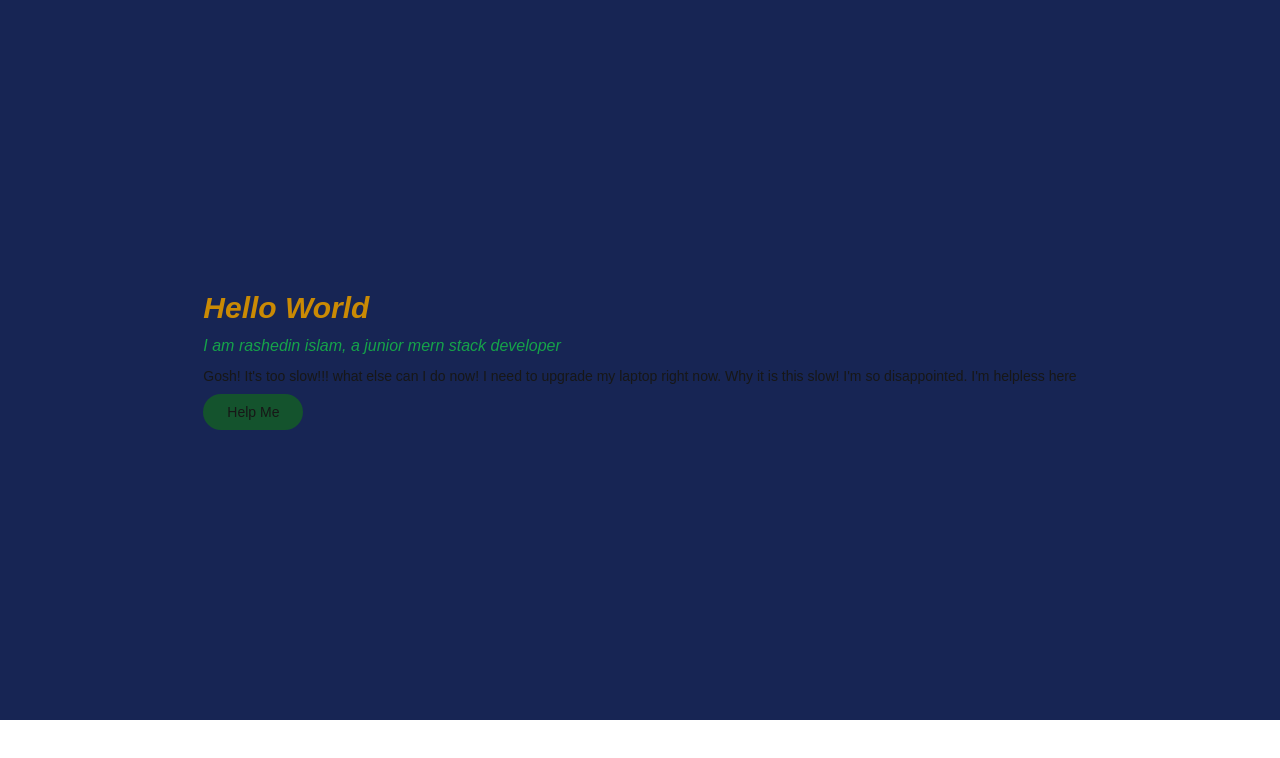
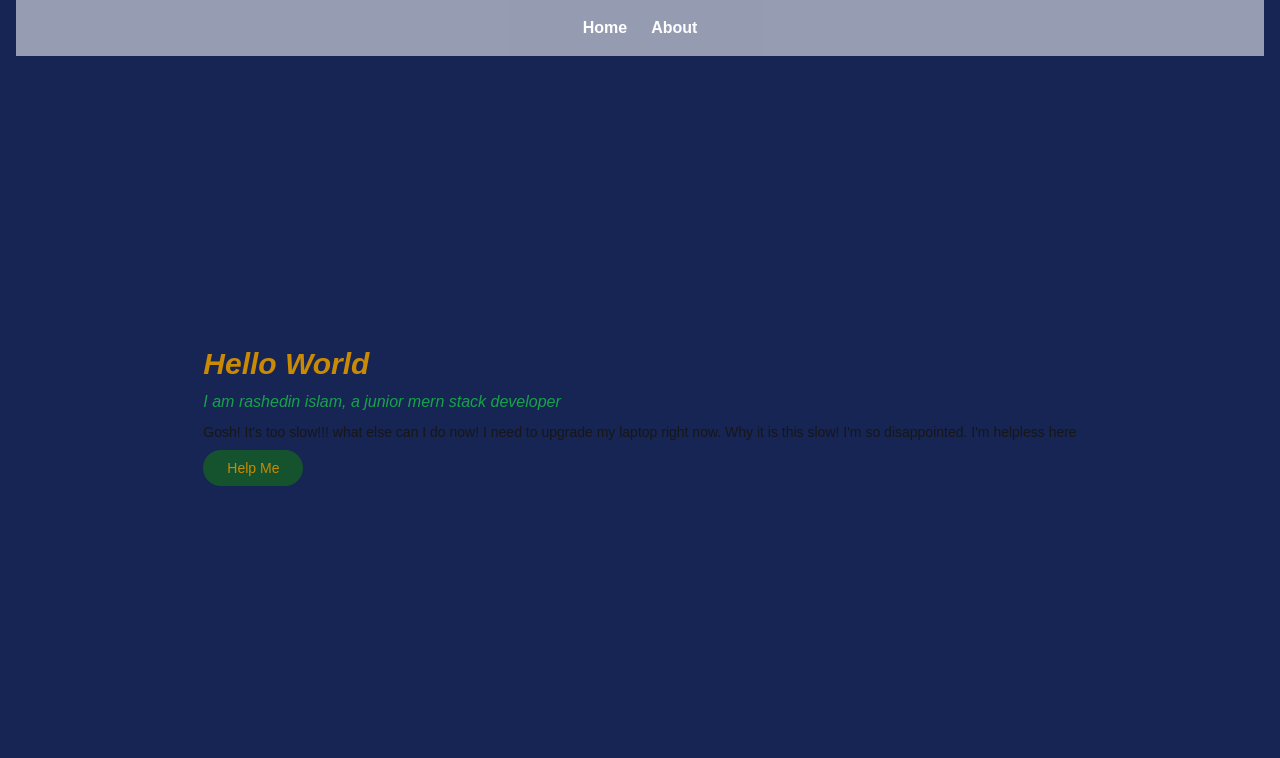
Before and after one commit to Rashedin-063/Next.js-Crash-Course, a Next.js app: page / in a window 1280 px wide. Shown: the top 758 px of the page. Built offline with nearby package versions, Linux system fonts and the light colour scheme.

Commit message:
about page added

```diff
--- /dev/null
+++ b/app/about/page.jsx
@@ -0,0 +1,6 @@
+const About = () => {
+  return (
+    <div>page</div>
+  )
+}
+export default About
--- a/app/layout.js
+++ b/app/layout.js
@@ -1,5 +1,6 @@
 import localFont from "next/font/local";
 import "./globals.css";
+import Link from "next/link";
 
 const geistSans = localFont({
   src: "./fonts/GeistVF.woff",
@@ -19,10 +20,14 @@ export const metadata = {
 
 export default function RootLayout({ children }) {
   return (
-    <html lang="en">
+    <html lang="en" className="mx-4 bg-blue-950 ">
       <body
         className={`${geistSans.variable} ${geistMono.variable} antialiased`}
       >
+        <nav className='py-4 bg-blue-950 opacity-45 text-white font-semibold flex gap-6 justify-center'>
+          <Link href='/'>Home</Link>
+          <Link href='/about'>About</Link>
+       </nav>
         {children}
       </body>
     </html>
--- a/app/page.js
+++ b/app/page.js
@@ -7,9 +7,9 @@ export default function Home() {
           <h1 className="text-3xl text-yellow-600 font-semibold italic"> Hello World </h1>
       <p className="block italic mt-2 text-green-600">I am rashedin islam, a junior mern stack developer
         </p>
-        <p className="mt-2 text-sm">Gosh! It's too slow!!! what else can I do now! I need to upgrade my laptop right now. Why it is this slow! I'm so disappointed. I'm helpless here</p>
+        <p className="mt-2 text-sm">Gosh! It&apos;s too slow!!! what else can I do now! I need to upgrade my laptop right now. Why it is this slow! I&apos;m so disappointed. I&apos;m helpless here</p>
         <button></button>
-        <button className="bg-green-900 px-6 py-2 mt-2 rounded-full text-sm text-yellow-sunshine">Help Me</button>
+        <button className="bg-green-900 px-6 py-2 mt-2 rounded-full text-sm text-yellow-600">Help Me</button>
       </div>
    </div>
   );
```
